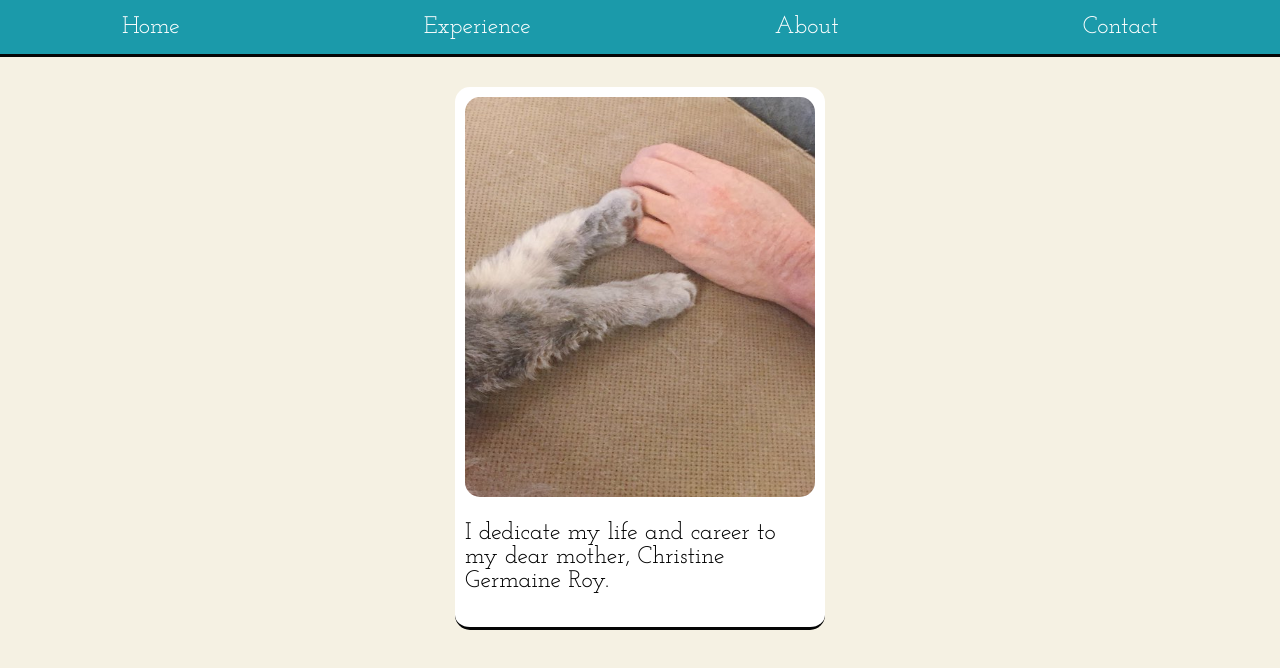
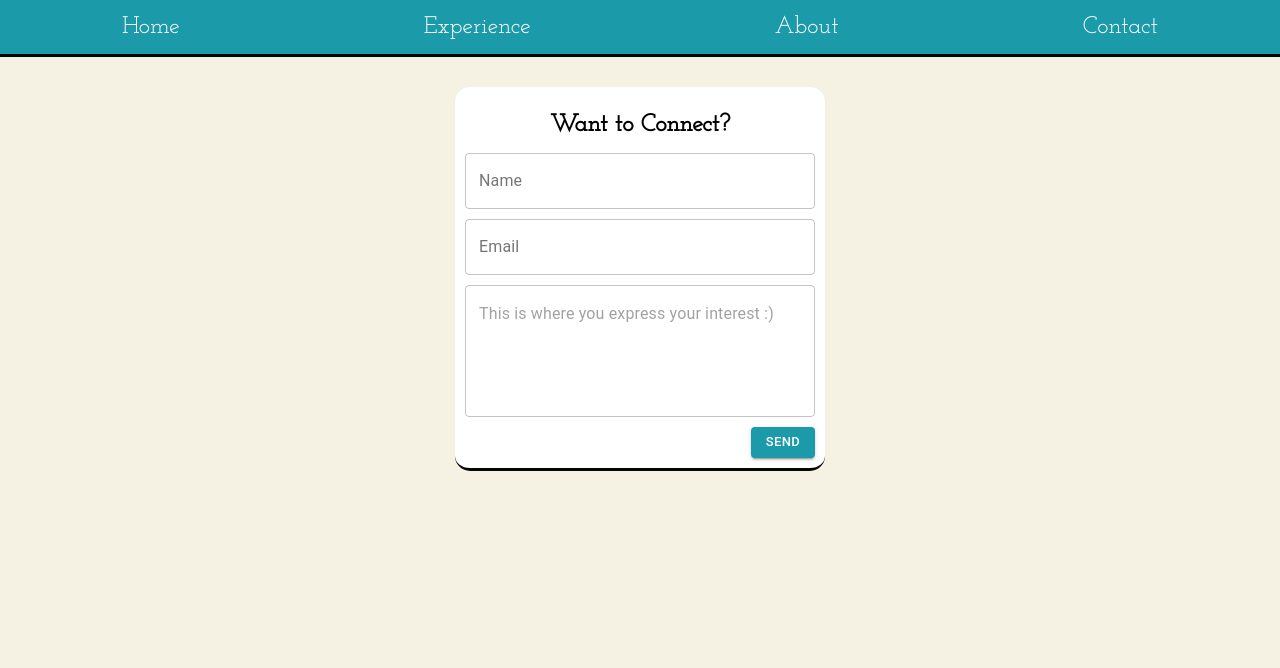
Before and after one commit to cperault/career-portfolio, a React (Create React App) app: page /Contact in a window 1280 px wide. Shown: the top 668 px of the page. Built offline with nearby package versions, Linux system fonts and the light colour scheme.

Commit message:
Added routing; also added content to pages.

```diff
--- a/package.json
+++ b/package.json
@@ -3,11 +3,13 @@
   "version": "0.1.0",
   "private": true,
   "dependencies": {
+    "@material-ui/core": "^4.9.5",
     "@testing-library/jest-dom": "^4.2.4",
     "@testing-library/react": "^9.5.0",
     "@testing-library/user-event": "^7.2.1",
     "react": "^16.13.0",
     "react-dom": "^16.13.0",
+    "react-router-dom": "^5.1.2",
     "react-scripts": "3.4.0"
   },
   "scripts": {
--- a/public/index.html
+++ b/public/index.html
@@ -14,6 +14,11 @@
 </head>
 
 <body>
+  <form name="contact" netlify netlify-honeypot="bot-field" hidden>
+    <input type="text" name="name" />
+    <input type="email" name="email" />
+    <textarea name="message"></textarea>
+  </form>
   <noscript>You need to enable JavaScript to run this app.</noscript>
   <div id="root"></div>
 </body>
--- a/src/App.js
+++ b/src/App.js
@@ -2,13 +2,35 @@ import React from 'react';
 import "./Styling/aesthetic.css";
 import TopNav from "./Components/Navigation/TopNav.js";
 import LandingBody from "./Components/Landing/LandingBody.js";
+import AboutBody from "./Components/About/AboutBody.js";
+import ExperienceBody from "./Components/Experience/ExperienceBody.js";
+import ContactBody from "./Components/Contact/ContactBody.js";
+import { BrowserRouter as Router, Switch, Route } from "react-router-dom";
 
 const App = () => {
   return (
-    <div className="portfolio-wrapper">
-      <TopNav />
-      <LandingBody />
-    </div>
+    <Router>
+      <div className="portfolio-wrapper">
+        <TopNav />
+        <Switch>
+          <Route exact path={["/", "/home", "/landing"]}>
+            <LandingBody />
+          </Route>
+          <Route path="/Experience">
+            <ExperienceBody />
+          </Route>
+          <Route path="/About">
+            <AboutBody />
+          </Route>
+          <Route path="/Contact">
+            <ContactBody />
+          </Route>
+          <Route path="*">
+            <LandingBody />
+          </Route>
+        </Switch>
+      </div>
+    </Router>
   );
 }
 
--- /dev/null
+++ b/src/Components/About/AboutBody.js
@@ -0,0 +1,16 @@
+import React from 'react';
+import maman from "../../Media/mains-a-maman.jpeg";
+const AboutBody = () => {
+    return (
+        <div className="about-body-container">
+            <img src={maman} height="400" width="350" alt="Christopher's elderly mother's left hand lying next to crossed furry gray cat paws on a dark beige cushion" />
+            <div>
+                <p>
+                    I dedicate my life and career to my dear mother, Christine Germaine Roy.
+                </p>
+            </div>
+        </div>
+    )
+}
+
+export default AboutBody;
--- /dev/null
+++ b/src/Components/Contact/ContactBody.js
@@ -0,0 +1,47 @@
+import React from 'react';
+import { TextField, Button } from "@material-ui/core";
+
+const ContactBody = () => {
+    const contactFormStyle = {
+        marginBottom: "10px",
+        borderRadius: "15px"
+    };
+
+    return (
+        <div className="contact-body-container">
+            <h1>Want to Connect?</h1>
+            <form name="contact" netlify>
+                <TextField
+                    fullWidth
+                    label="Name"
+                    variant="outlined"
+                    style={contactFormStyle}
+                    name="name" />
+                <TextField
+                    fullWidth
+                    label="Email"
+                    variant="outlined"
+                    style={contactFormStyle}
+                    name="email" />
+                <TextField
+                    fullWidth
+                    rows={5}
+                    multiline
+                    variant="outlined"
+                    style={contactFormStyle}
+                    placeholder="This is where you express your interest :)"
+                    name="message" />
+                <Button
+                    type="submit"
+                    variant="contained"
+                    style={{ backgroundColor: "#1B9AAA", color: "#FFFFFF", float: "right" }}
+                    size="small"
+                >
+                    Send
+            </Button>
+            </form>
+        </div>
+    )
+}
+
+export default ContactBody;
--- /dev/null
+++ b/src/Components/Experience/ExperienceBody.js
@@ -0,0 +1,29 @@
+import React from 'react';
+import experiences from "../Experience/ExperienceItems.js";
+import Card from "@material-ui/core/Card";
+
+const ExperienceBody = () => {
+    return (
+        <div className="experience-body-container">
+            {experiences.map(experience => {
+                return (
+                    <Card variant="outlined" style={{ padding: "40px", margin: "10px", fontSize: "18px", backgroundColor: "#FFFFFF", borderRadius: "15px" }}>
+                        <span style={{ fontWeight: "bolder", fontStyle: "italic" }}>{experience.experienceTitle}</span>
+                        <br />
+                        <span style={{ textDecoration: "underline" }}>{`${experience.experienceCompany} — ${experience.experienceLocation} — ${experience.experienceDuration}`}</span>
+                        <br />
+                        <ul className="experience-items-ul">
+                            {experience.experienceDescription.map(description => {
+                                return (
+                                    <li>{description}</li>
+                                )
+                            })}
+                        </ul>
+                    </Card>
+                )
+            })}
+        </div>
+    )
+}
+
+export default ExperienceBody;
--- /dev/null
+++ b/src/Components/Experience/ExperienceItems.js
@@ -0,0 +1,54 @@
+const experiences = [
+    {
+        experienceTitle: "Web Developer", experienceCompany: "MacPractice Inc.", experienceLocation: "Lincoln, NE", experienceDuration: "October 2019 to Present", experienceDescription: [
+            "Maintenance of existing PHP 5 Slim websites to include updated page content, user access privileges, and designs as requested by management.",
+            "Development and conversion for new websites using modern technologies: PHP 7, React.js, Docker, and API-implemented object-relational mapping."
+        ]
+    },
+    {
+        experienceTitle: "Software Engineering Intern", experienceCompany: "MacPractice Inc.", experienceLocation: "Lincoln, NE", experienceDuration: "April 2019 to October 2019", experienceDescription: [
+            "Developed an internal API documentation utility incorporating React.js, JWT authentication, Swagger API, Apache proxying, and server-side Swift for Vapor."
+        ]
+    },
+    {
+        experienceTitle: "IT Operations Analyst", experienceCompany: "TEKsystems", experienceLocation: "Lincoln, NE", experienceDuration: "May 2018 to December 2018", experienceDescription: [
+            "Project work pertaining to new deployments of Lenovo desktops and laptops using Windows 7 & 10.",
+            "Pre/post-staging maintenance of user and computer objects in Active Directory; data migration."
+        ]
+    },
+    {
+        experienceTitle: "Client Services Intern", experienceCompany: "Lincoln Electric System", experienceLocation: "Lincoln, NE", experienceDuration: "November 2017 to May 2018", experienceDescription: [
+            "Base-imaging and software installation for Dell desktops and laptops.",
+            "User administration via Active Directory, SCCM, Oracle, Command Prompt, and PowerShell.",
+            "Setup of new and existing workstations, Varidesks, and company mobile devices."
+        ]
+    },
+    {
+        experienceTitle: "Account Executive Assistant & Dispatcher", experienceCompany: "HomeDeliveryLink", experienceLocation: "Lincoln, NE", experienceDuration: "January 2017 to November 2017", experienceDescription: [
+            "Coordinated routes and truck loads for the appliance and electronics store client, Schaefer's.",
+            "Processed claims for in-home damage, damaged merchandise, and equipment charge-backs.",
+            "Completed delivery invoicing, truck inventory, and preliminary contractor billing and payroll."
+        ]
+    },
+    {
+        experienceTitle: "Help Desk Technician", experienceCompany: "NTT Data", experienceLocation: "Lincoln, NE", experienceDuration: "October 2016 to January 2017", experienceDescription: [
+            "Remote troubleshooting for users with the AAA Auto Club Group client."
+        ]
+    },
+    {
+        experienceTitle: "Auditor", experienceCompany: "Homewood Suites/Hampton Inn & Suites by Hilton", experienceLocation: "Omaha, NE", experienceDuration: "March 2016 to August 2016", experienceDescription: [
+            "Administrative: reservation and billing, end-of-day reports, cash handling.",
+            "Financial: charge-backs, disputes, account reconcilements, mid-level accounting.",
+            "Guest interaction: resolving guest issues, amenity delivery, floor walks, de-escalation of property disturbances."
+        ]
+    },
+    {
+        experienceTitle: "CSR II", experienceCompany: "Nebraska Furniture Mart", experienceLocation: "Omaha, NE", experienceDuration: "October 2012 to January 2015", experienceDescription: [
+            "Scheduled merchandise deliveries and pickups.",
+            "Managed online subscriptions, accounts, orders, billing, settlements, and returns.",
+            "Processed claims for damaged merchandise, in-home damage, parts requests, warranties, and repairs."
+        ]
+    }
+]
+
+export default experiences;
--- a/src/Components/Landing/LandingBody.js
+++ b/src/Components/Landing/LandingBody.js
@@ -1,12 +1,11 @@
 import React from 'react';
-import maman from "../../Media/mains-a-maman.jpeg";
+
 const LandingBody = () => {
     return (
         <div className="landing-body-container">
-            <img src={maman} height="400" width="350" />
             <div>
                 <p>
-                    I dedicate my life and career to my dear mother, Christine Germaine Roy.
+                    This is the landing page.
                 </p>
             </div>
         </div>
--- a/src/Components/Navigation/TopNav.js
+++ b/src/Components/Navigation/TopNav.js
@@ -1,12 +1,18 @@
 import React from 'react';
 
 const TopNav = () => {
+    //array to store the top nav links
+    const links = ["Home", "Experience", "About", "Contact"];
+    const handleLinkClick = (link) => {
+        window.location.assign(link);
+    }
     return (
         <div className="portfolio-top-nav-div">
-            <div className="top-nav-link">Home</div>
-            <div className="top-nav-link">Experience</div>
-            <div className="top-nav-link">About</div>
-            <div className="top-nav-link">Contact</div>
+            {links.map(link => {
+                return (
+                    <div className="top-nav-link" onClick={() => handleLinkClick(link)}>{link}</div>
+                )
+            })}
         </div>
     )
 }
--- a/src/Styling/aesthetic.css
+++ b/src/Styling/aesthetic.css
@@ -38,10 +38,10 @@ body {
     margin: 0px auto;
     align-items: center;
     width: 100%;
-    color: white;
+    color: #FFFFFF;
     background-color: #1B9AAA;
     justify-content: space-around;
-    overflow-y: hidden;
+    z-index: 1;
     position: sticky;
 }
 
@@ -57,15 +57,15 @@ body {
     margin-bottom: -3px;
 }
 
-.landing-body-container {
+.about-body-container, .contact-body-container {
     display: flex;
     padding: 10px;
+    text-align: center;
     flex-direction: column;
     justify-content: space-around;
     margin: 0 auto;
     margin-top: 30px;
     border-radius: 15px;
-    /* border-left: solid #050505 3px; */
     border-bottom: solid #050505 3px;
     width: 85%;
     min-height: 230px;
@@ -73,6 +73,34 @@ body {
     background-color: #FFFFFF;
 }
 
-.landing-body-container img {
+.contact-body-container h1 {
+    font-size: 1em;
+    text-align: center;
+}
+
+.about-body-container img {
     border-radius: 15px;
 }
+
+.landing-body-container {
+    background-color: #FFFFFF;
+    border-bottom: solid #050505 3px;
+    border-radius: 15px;
+}
+
+.landing-body-container, .experience-body-container {
+    display: flex;
+    padding: 10px;
+    text-align: left;
+    flex-direction: column;
+    justify-content: space-around;
+    margin: 0 auto;
+    margin-top: 30px;
+    width: 85%;
+    min-height: 230px;
+    max-width: 1060px;
+}
+
+.experience-items-ul {
+    list-style-type: circle;
+}
```
Also changed, not shown: 2 other files (tests, documents, lock files or other folders).
